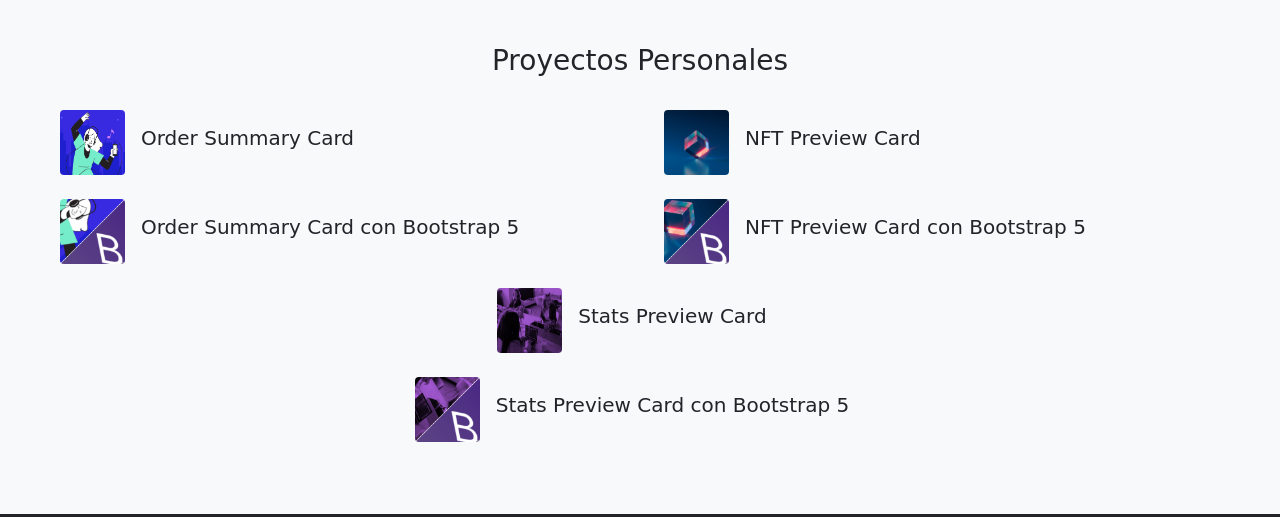
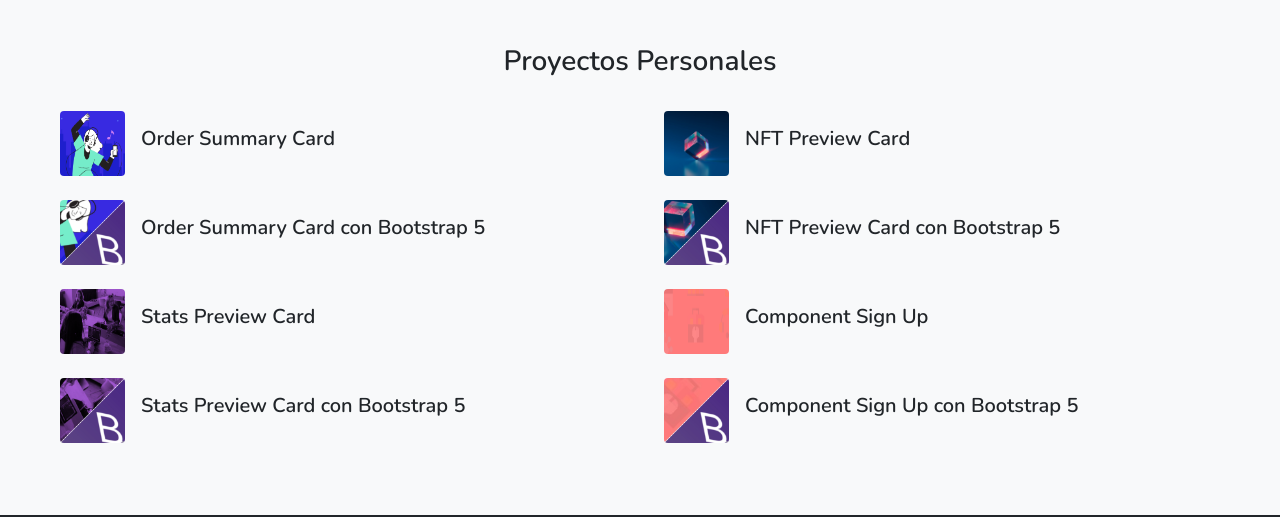
Before and after one commit to DaniloVaron/Portafolio, a plain HTML site: page index.html in a window 1280 px wide. Shown: the part 1253-1770 px from the top of the page. Drawn offline with nearby package versions, Linux system fonts and the light colour scheme.

Commit message:
Se agrego otro proyecto hecho con css y el otro con bootstrap, se arreglo la letra y el boton de hoja de vida

```diff
--- a/css/main.css
+++ b/css/main.css
@@ -1,6 +1,6 @@
 /* Toda la página */
 * {
-  font-family: "Indie Flower", cursive;
+  font-family: "Nunito", sans-serif;
 }
 
 /* Habilidades */
--- a/index.html
+++ b/index.html
@@ -6,6 +6,11 @@
     <meta http-equiv="X-UA-Compatible" content="IE=edge">
     <meta name="viewport" content="width=device-width, initial-scale=1.0">
     <title>Portafolio</title>
+
+    <!-- Google Fonts -->
+    <link rel="preconnect" href="https://fonts.googleapis.com">
+    <link rel="preconnect" href="https://fonts.gstatic.com" crossorigin>
+    <link href="https://fonts.googleapis.com/css2?family=Nunito:wght@600&display=swap" rel="stylesheet">
 
     <!-- CSS Bootstrap -->
     <link rel="stylesheet" href="./css/bootstrap.min.css" />
@@ -67,8 +72,8 @@
                         facilidad para trabajar en equipo. Aspiro a desarrollar mis conocimientos en el área, aportando
                         el valor necesario a la empresa.</p>
                     <!-- Hoja de Vida -->
-                    <a href="C:/Users/ACER/Desktop/APRENDIZAJE%20AUTO/PROYECTOS/Portafolio/docs/Hoja_de_Vida_Danilo_Varon.pdf"
-                        class="text-reset btn btn-success" target="_blank">Hoja de Vida</a>
+                    <a href="./docs/Hoja_de_Vida_Danilo_Varon.pdf" class="text-reset btn btn-success"
+                        target="_blank">Hoja de Vida</a>
 
                 </div>
             </div>
@@ -185,9 +190,9 @@
             </div>
 
             <!-- Tercera Sección -->
-            <div class="col-12 p-0">
+            <div class="col-12 col-lg-6 p-0">
 
-                <div class="d-flex justify-content-start justify-content-lg-center align-items-center mx-4 mb-4 ">
+                <div class="d-flex align-items-center mx-4 mb-4 ">
                     <img src="./img/Stats_Preview_Card.png" alt="Proyecto_5" class="media-object-img rounded">
                     <div>
                         <a href="https://danilovaron.github.io/Stats-preview-card/" class="nav-link text-reset h5"
@@ -197,12 +202,36 @@
                     </div>
                 </div>
 
-                <div class="d-flex justify-content-start justify-content-lg-center align-items-center mx-4 mb-4 ">
+                <div class="d-flex align-items-center mx-4 mb-4 ">
                     <img src="./img/Stats_Preview_Card_Bootstrap.jpg" alt="Proyecto_6" class="media-object-img rounded">
                     <div>
                         <a href="https://danilovaron.github.io/Stats_preview_card_bootstrap/"
                             class="nav-link text-reset h5" target="_blank">
                             Stats Preview Card con Bootstrap 5
+                        </a>
+                    </div>
+                </div>
+            </div>
+
+            <!-- Cuarta Sección -->
+            <div class="col-12 col-lg-6 p-0">
+
+                <div class="d-flex align-items-center mx-4 mb-4 ">
+                    <img src="./img/Component_sign_up.png" alt="Proyecto_5" class="media-object-img rounded">
+                    <div>
+                        <a href="https://danilovaron.github.io/Component_sign_up/" class="nav-link text-reset h5"
+                            target="_blank">
+                            Component Sign Up
+                        </a>
+                    </div>
+                </div>
+
+                <div class="d-flex align-items-center mx-4 mb-4 ">
+                    <img src="./img/Component_sign_up_Bootstrap.jpg" alt="Proyecto_6" class="media-object-img rounded">
+                    <div>
+                        <a href="https://danilovaron.github.io/Component_sign_up_bootstrap/"
+                            class="nav-link text-reset h5" target="_blank">
+                            Component Sign Up con Bootstrap 5
                         </a>
                     </div>
                 </div>
```
Also changed, not shown: img/Component_sign_up.png (added), img/Component_sign_up_Bootstrap.jpg (added), img/NFT_Preview_Bootstrap.png (deleted), img/Order_Summary_Bootstrap.png (deleted), img/Stats_Preview_Card_Bootstrap.png (deleted).
